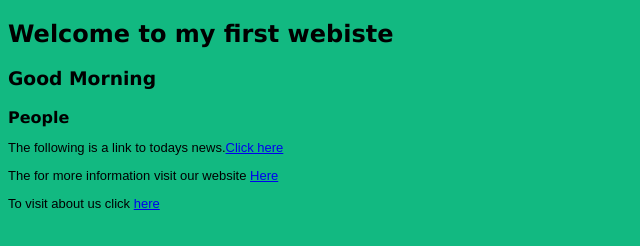
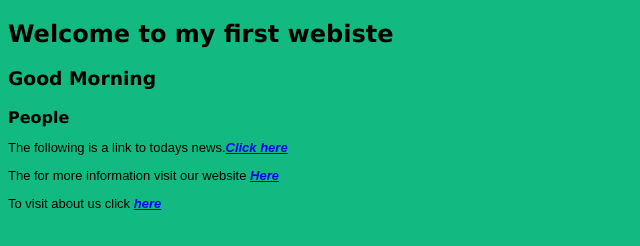
Before and after one commit to chaxito/SafPrep1, a plain HTML site: page index.html in a window 1280 px wide. Shown: the full height of the page, 0-640 px from the left. Drawn offline with Linux system fonts and the light colour scheme.

Commit message:
more styling

```diff
--- a/css/bootstrap.css
+++ b/css/bootstrap.css
@@ -15,6 +15,6 @@ p {
 head {
     font-stretch: extra-expanded;
 }
-class {
-    .fon
+a {
+    font-style: italic;
 }
--- a/css/style.css
+++ b/css/style.css
@@ -2,3 +2,7 @@ body {
     font-family: Verdana, Geneva, Tahoma, sans-serif;
     font-size: 100%;
 }
+a{
+    font-style: italic;
+    font-weight: bold;
+}
```
